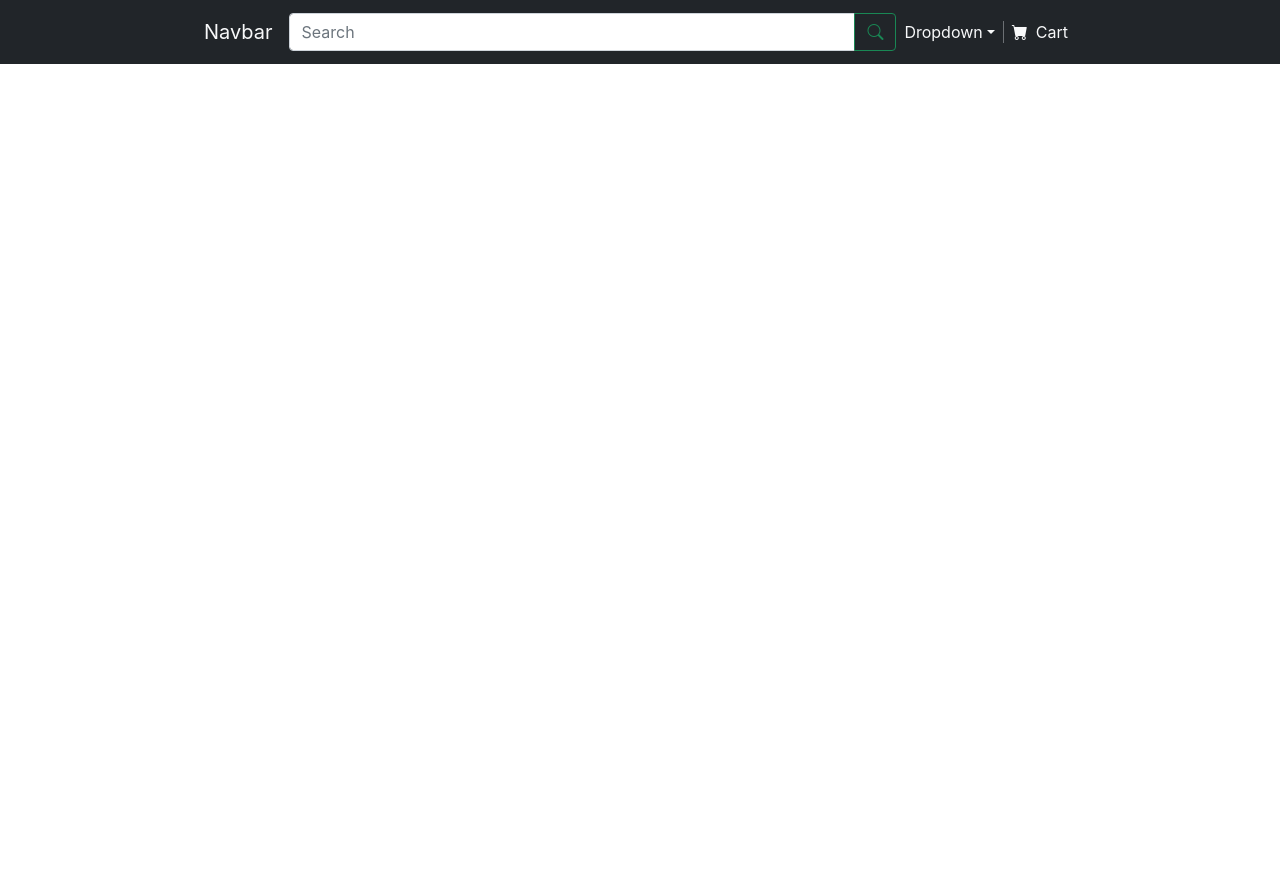
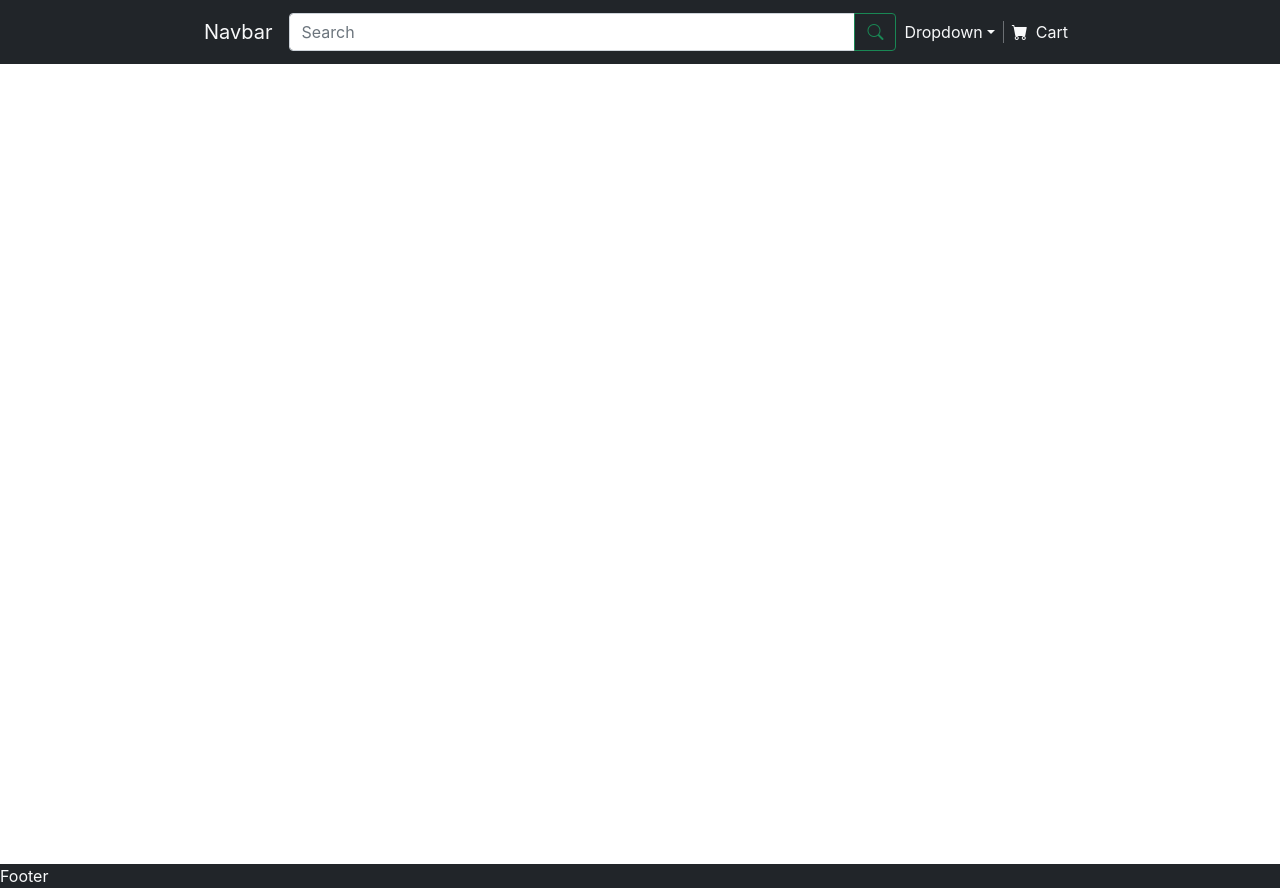
Before and after one commit to Chanwit21/ecommerce-front-end-group-project-cc9, a React (Create React App) app: page / in a window 1280 px wide. Before the commit the page ends 800 px from the top, so only its background shows below. Built offline with nearby package versions, Linux system fonts and the light colour scheme.

Commit message:
test feature footer

```diff
--- a/src/App.js
+++ b/src/App.js
@@ -2,6 +2,7 @@ import routesAll from './route/route';
 import { BrowserRouter, Switch, Route, Redirect } from 'react-router-dom';
 import { useAuthContext } from './context/AuthContext';
 import NavHeader from './component/NavHeader';
+import Footer from './component/Footer';
 
 function App() {
   const {
@@ -10,13 +11,18 @@ function App() {
   const role = user ? user.role : 'GUEST';
   return (
     <BrowserRouter>
+      <div className='d-flex flex-column'>
         <NavHeader />
+        <div className='flex-grow-1' style={{ minHeight: '100vh' }}>
           <Switch>
             {routesAll[role].routes.map((route, index) => {
               return <Route key={index} to={route.path} component={route.component} />;
             })}
             <Redirect to={routesAll[role].redirect} />
           </Switch>
+        </div>
+        <Footer />
+      </div>
     </BrowserRouter>
   );
 }
--- /dev/null
+++ b/src/component/Footer.js
@@ -0,0 +1,7 @@
+import React from 'react';
+
+function Footer() {
+  return <div className='flex-grow-0 bg-dark text-light'>Footer</div>;
+}
+
+export default Footer;
--- a/src/component/NavHeader.js
+++ b/src/component/NavHeader.js
@@ -3,7 +3,7 @@ import { NavLink } from 'react-router-dom';
 
 function NavHeader() {
   return (
-    <nav className='navbar navbar-expand-lg navbar-light bg-dark' style={{ height: '5vw' }}>
+    <nav className='navbar navbar-expand-lg navbar-light bg-dark flex-grow-0' style={{ height: '5vw' }}>
       <div className='container' style={{ width: '70%', height: '100%' }}>
         <NavLink className='navbar-brand color-light text-light' to='#'>
           Navbar
```
Lines whose indentation alone changed are shown as unchanged.
